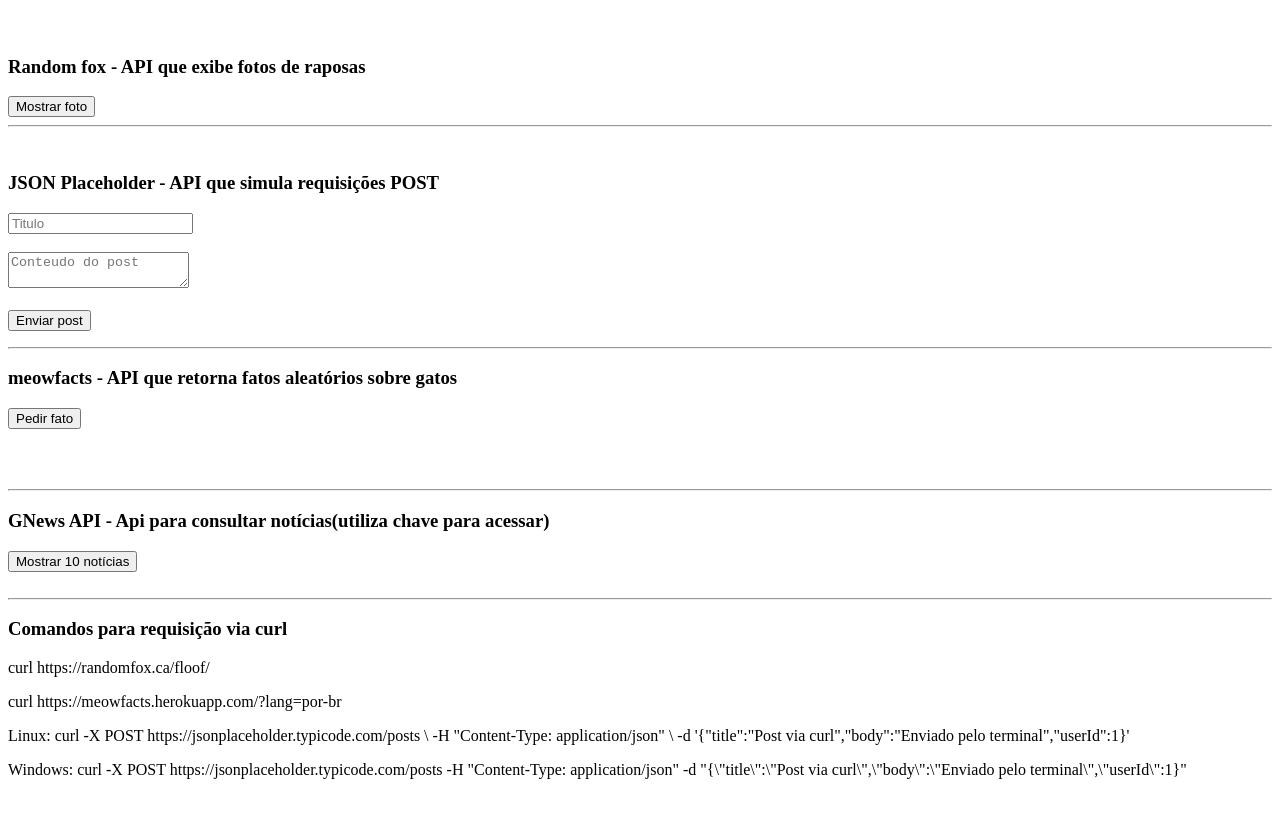
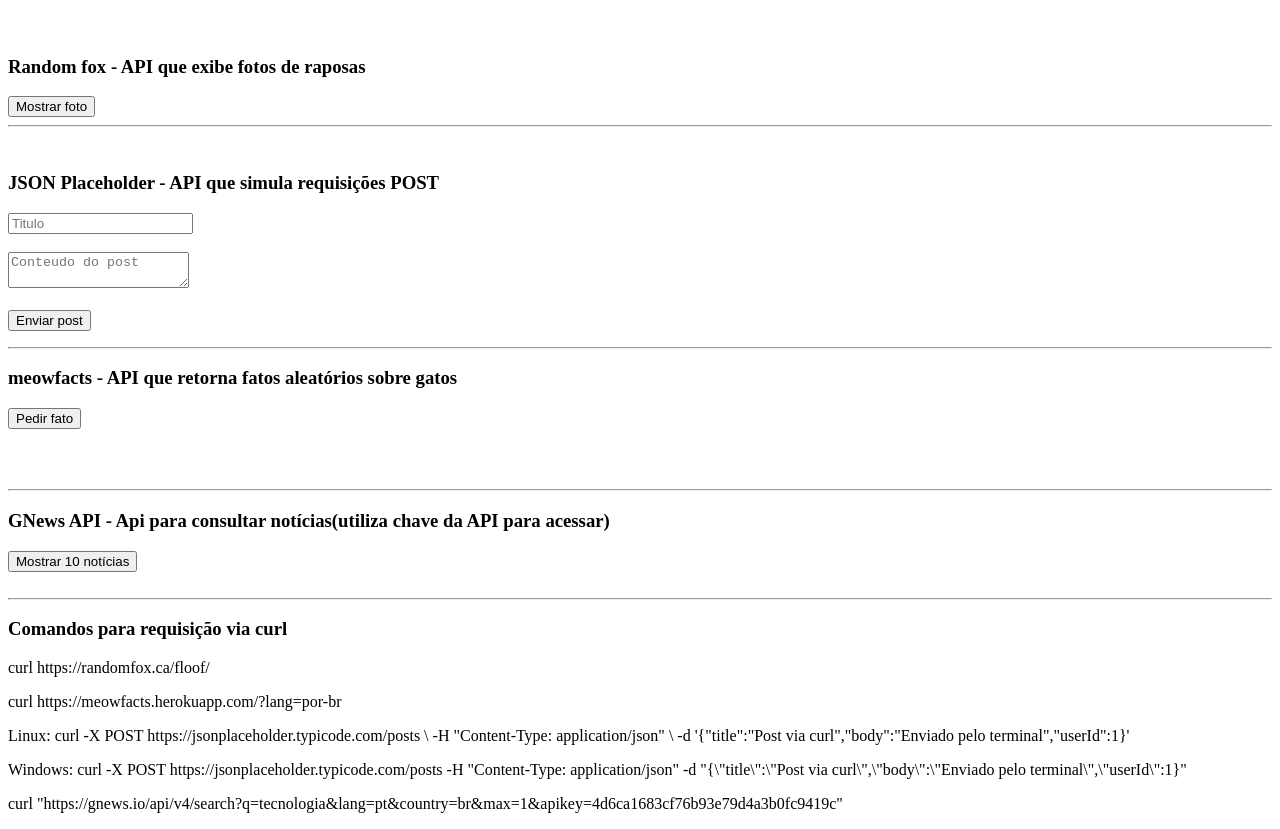
Before and after one commit to Klevilela/Prog-Internet-I---2025.1, a plain HTML site: page atividade_api-rest/index.html in a window 1280 px wide. Shown: the part 79-908 px from the top of the page. Before the commit the page ends 874 px from the top, so only its background shows below. Drawn offline with Linux system fonts and the light colour scheme; a script that the page names is missing.

Commit message:
atividade api-rest

```diff
--- a/atividade_api-rest/index.html
+++ b/atividade_api-rest/index.html
@@ -34,7 +34,7 @@
     <br>
     <br>
     <hr>
-    <h3>GNews API - Api para consultar notícias(utiliza chave para acessar)</h3>
+    <h3>GNews API - Api para consultar notícias(utiliza chave da API para acessar)</h3>
     <button id="btnBuscarNoticia">Mostrar 10 notícias</button>
     <br>
     <br>
@@ -46,5 +46,6 @@
     <p>curl https://meowfacts.herokuapp.com/?lang=por-br</p>
     <p>Linux: curl -X POST https://jsonplaceholder.typicode.com/posts \ -H "Content-Type: application/json" \ -d '{"title":"Post via curl","body":"Enviado pelo terminal","userId":1}'</p>
     <p>Windows: curl -X POST https://jsonplaceholder.typicode.com/posts -H "Content-Type: application/json" -d "{\"title\":\"Post via curl\",\"body\":\"Enviado pelo terminal\",\"userId\":1}"</p>
+    <p>curl "https://gnews.io/api/v4/search?q=tecnologia&lang=pt&country=br&max=1&apikey=4d6ca1683cf76b93e79d4a3b0fc9419c"</p>
 </body>
 </html>
```
